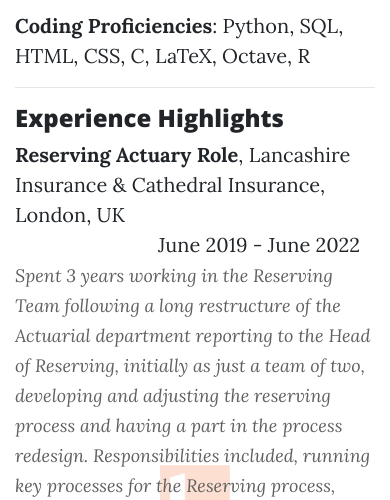
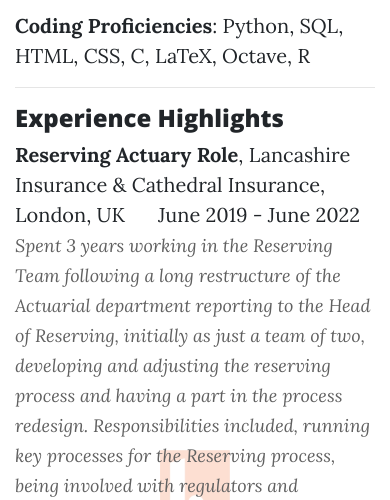
Before and after one commit to barnabyclarke/git-CV-backup, a Flask app: page /cv/ in a window 390 px wide. Shown: the part 1744-2244 px from the top of the page. Run offline with Flask 2, Linux system fonts and the light colour scheme; some libraries are stand-ins or nearby versions.

Commit message:
phone size modifications

```diff
--- a/templates/cv.html
+++ b/templates/cv.html
@@ -69,7 +69,7 @@
                 <!-- Lancashire -->
                 <div class="watermark lancashire">
                     <b>Reserving Actuary Role</b>, <a href="https://www.lancashiregroup.com/">Lancashire Insurance & Cathedral Insurance</a>, London, UK
-                    <span class="word-right col-xl-10 col-lg-6 col-md-5 col-sm-12 col-12">June 2019 - June 2022</span><br>
+                    <span class="word-right col-xl-10 col-lg-6 col-md-5 col-sm-12 col-8">June 2019 - June 2022</span><br>
                     <em>Spent 3 years working in the Reserving Team following a long restructure of the Actuarial
                         department reporting to the Head of Reserving, initially as just a team of two, developing and
                         adjusting the reserving process and having a part in the process redesign. Responsibilities
@@ -87,7 +87,7 @@
                 <!-- AXA -->
                 <div class="watermark axa">
                     <b>Student Internship</b>, <a href="https://www.axa-im.co.uk/">AXA, Rosenberg Investment Management</a>, London, UK,
-                    <span class="word-right col-xl-12 col-lg-6 col-md-4 col-sm-4 col-2">2017</span><br>
+                    <span class="word-right col-xl-12 col-lg-6 col-md-4 col-sm-4 col-12">2017</span><br>
                     <em>Shadowed Investment Team as they educated clients on financial problem-solving, statistical process
                         control, data analytics, financial calculations, reporting, price forwards curves (PFC),
                         and regulatory compliance. Collaborated with data scientists and developers to learn about
```
